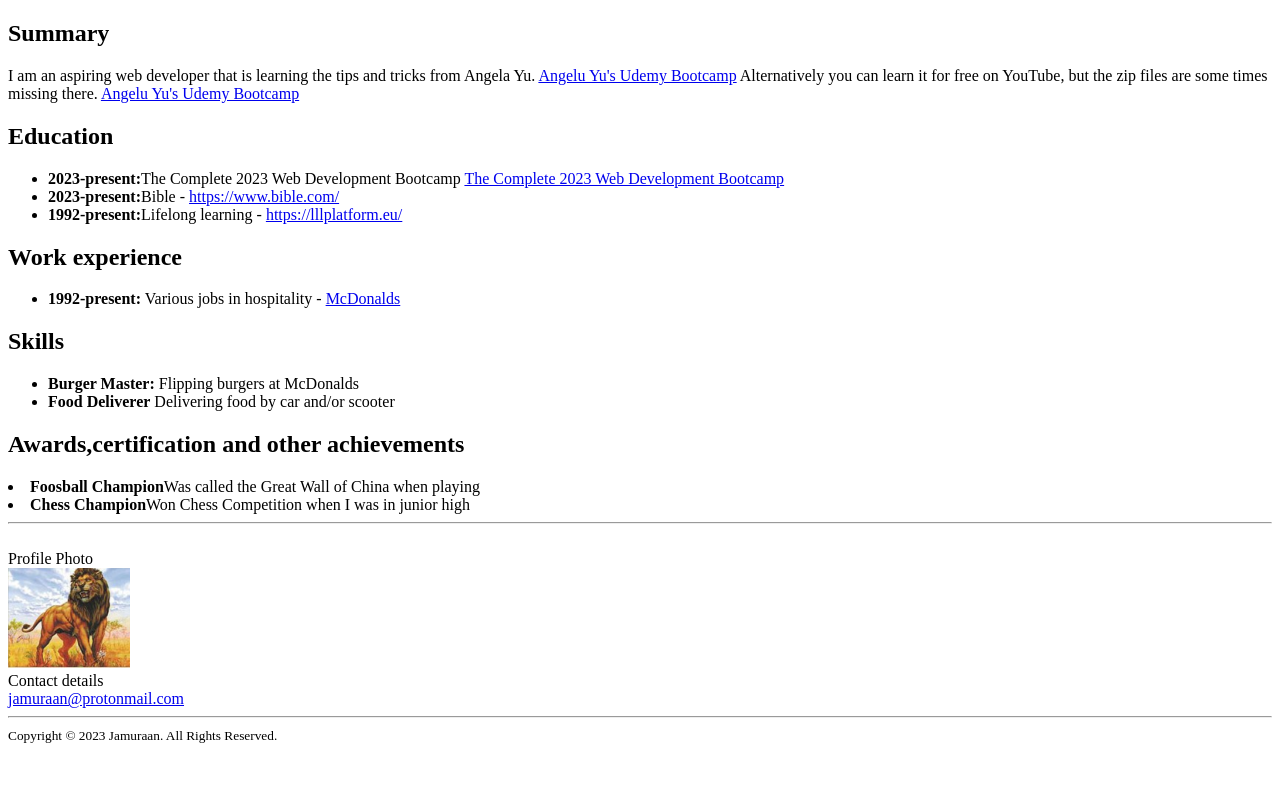
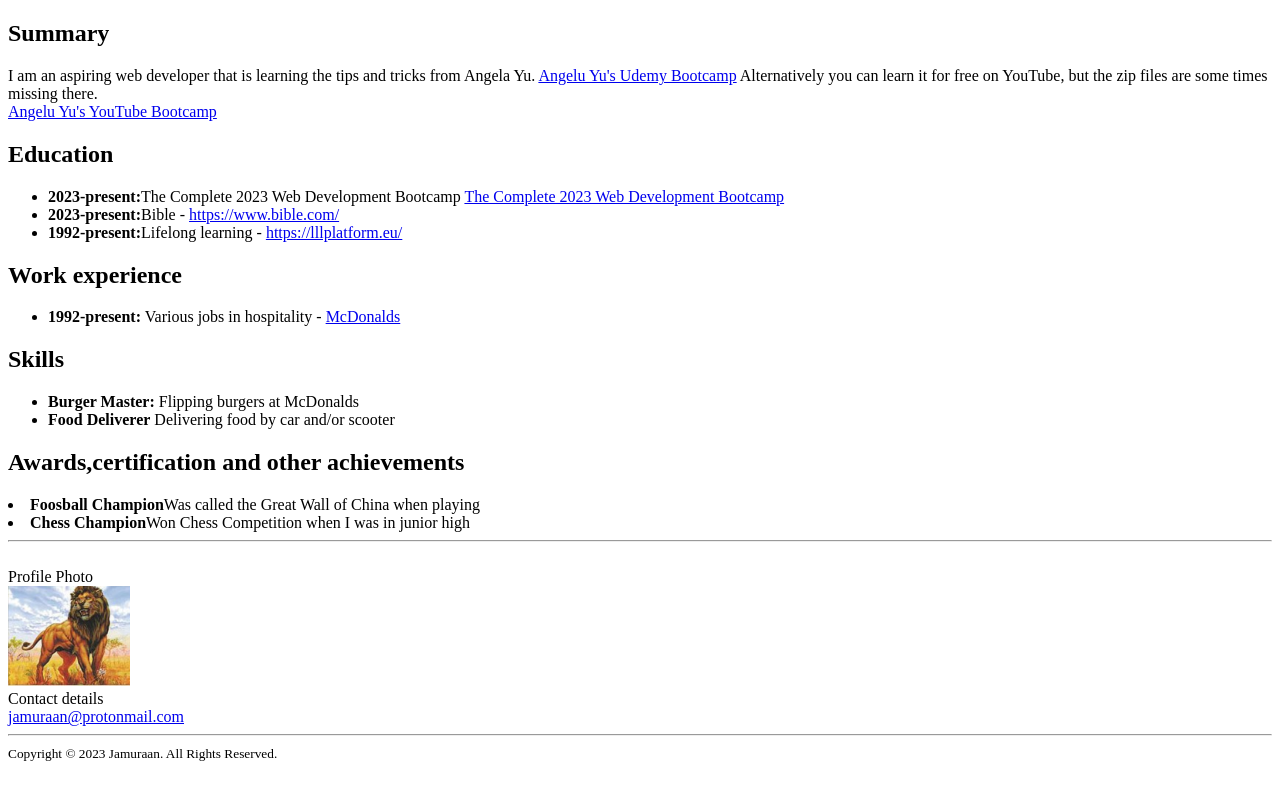
Before and after one commit to Jamuraan/capstone, a plain HTML site: page index.html in a window 1280 px wide. Drawn offline with Linux system fonts and the light colour scheme.

Commit message:
Add files via upload

```diff
--- a/index.html
+++ b/index.html
@@ -10,7 +10,8 @@
 I am an aspiring web developer that is learning the tips and tricks from Angela Yu.
 <a href="https://www.udemy.com/course/the-complete-web-development-bootcamp/">Angelu Yu's Udemy Bootcamp</a>
 Alternatively you can learn it for free on YouTube, but the zip files are some times missing there.
-<a href="https://www.youtube.com/playlist?list=PL1dXiL_xFHc2UiOH8upaN2-dPKfwdd9ux">Angelu Yu's Udemy Bootcamp</a>
+<br>
+<a href="https://www.youtube.com/playlist?list=PL1dXiL_xFHc2UiOH8upaN2-dPKfwdd9ux">Angelu Yu's YouTube Bootcamp</a>
 
 <h2>Education</h2>
 <ul>
```
